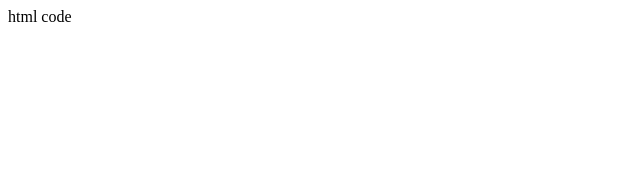
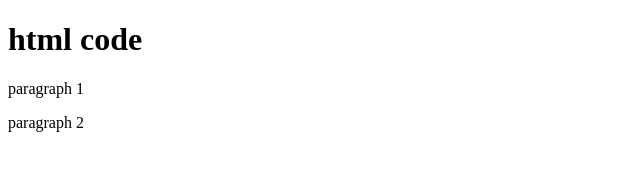
Before and after one commit to arijit-rout/git-test, a plain HTML site: page index.html in a window 1280 px wide. Shown: the whole page, without its empty margins (0-640 px from the left). Drawn offline with Linux system fonts and the light colour scheme.

Commit message:
third commit

```diff
--- a/index.html
+++ b/index.html
@@ -2,6 +2,8 @@
 <html>
     <head></head>
     <body>
-        html code
+        <h1>html code</h1>
+        <p>paragraph 1</p>
+        <p>paragraph 2</p>
     </body>
 </html>
```
